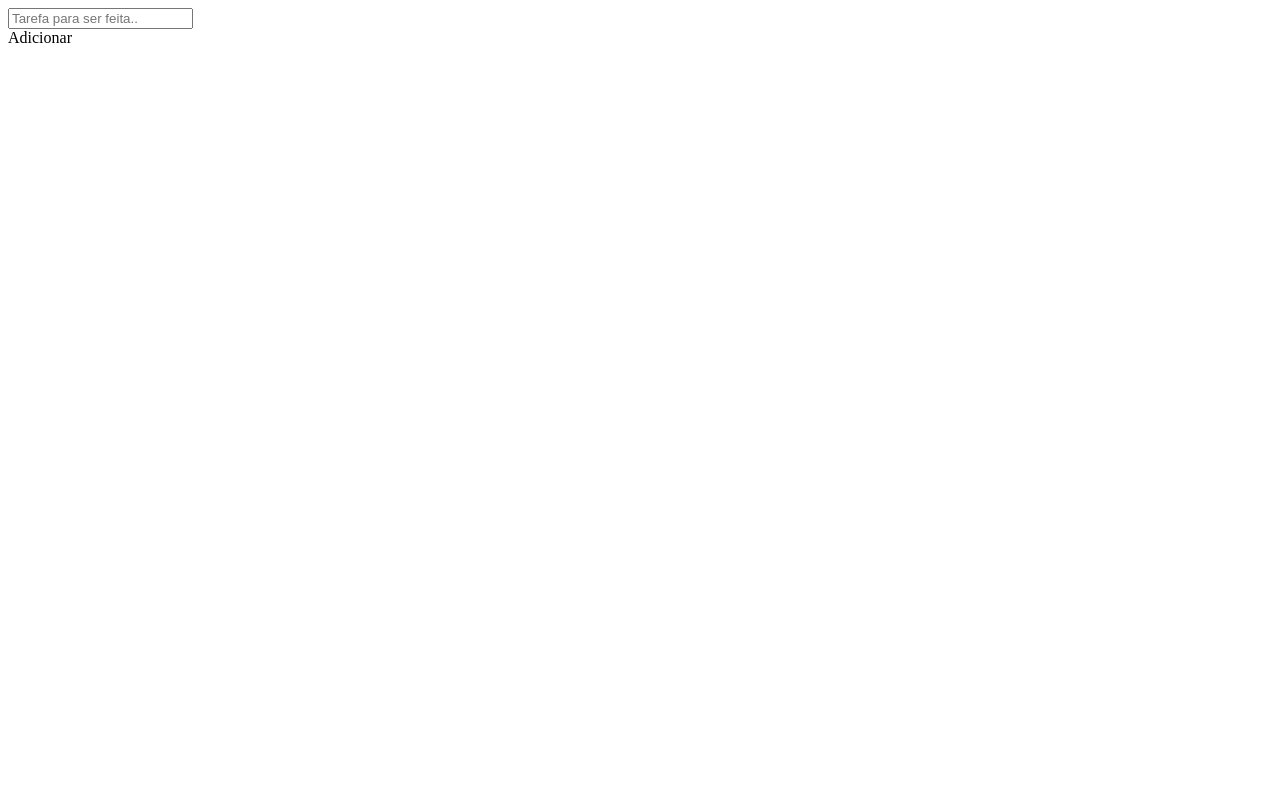
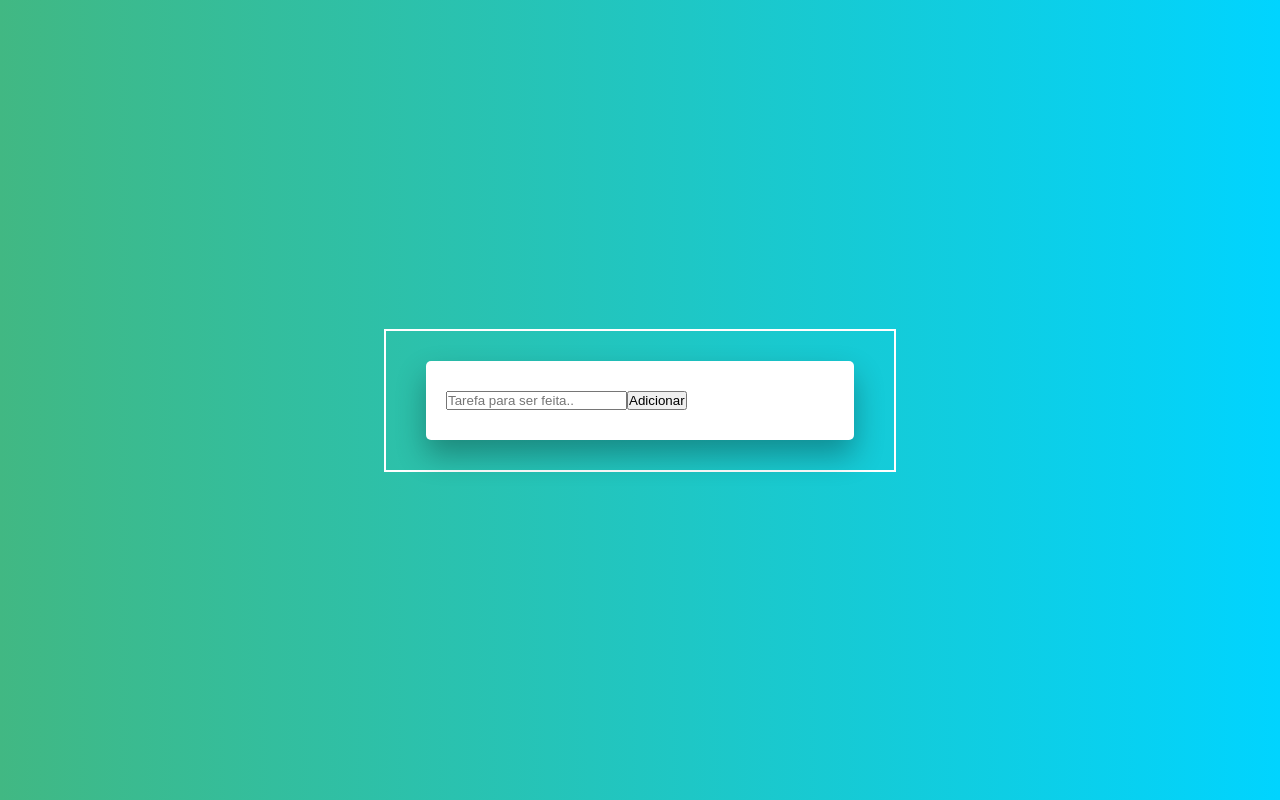
Before and after one commit to tiagocpereira/Lista-de-Tarefas, a plain HTML site: page Index.html in a window 1280 px wide. Drawn offline with Linux system fonts and the light colour scheme.

Commit message:
Estilizando o CSS

```diff
--- a/Index.html
+++ b/Index.html
@@ -12,9 +12,9 @@
         <div class="new-task-container">
            <input type="text" class="new-task-input" placeholder="Tarefa para ser feita.."/>
 
-            <div class="buttonnew-task-button">Adicionar</div>
+            <button class="new-task-button">Adicionar</button>
         </div>
-        <div class="divtasks-container"></div>
+        <div class="tasks-container"></div>
     </div>
 
     <script src="./scripts.js"></script>
--- a/styles.css
+++ b/styles.css
@@ -0,0 +1,27 @@
+* {
+    margin: 0;
+    padding: 0;
+    box-sizing: border-box;
+}
+
+body {
+    height: 100vh;
+    background: linear-gradient(90deg,rgba(65, 184, 131, 1) 0%, rgba(0, 212, 255, 1)100%);
+    display: flex;
+    align-items: center;
+    justify-content: center;
+}
+
+.container {
+    border: 2px solid #fff;
+    padding: 30px 40px;
+    width: 40%;
+}
+
+.new-task-container {
+    background-color: #fff;
+    padding: 30px 20px;
+    border-radius: 5px;
+    box-shadow: 0 15px 30px rgba(0, 0, 0, 0.3);
+    display: flex;
+}
```
